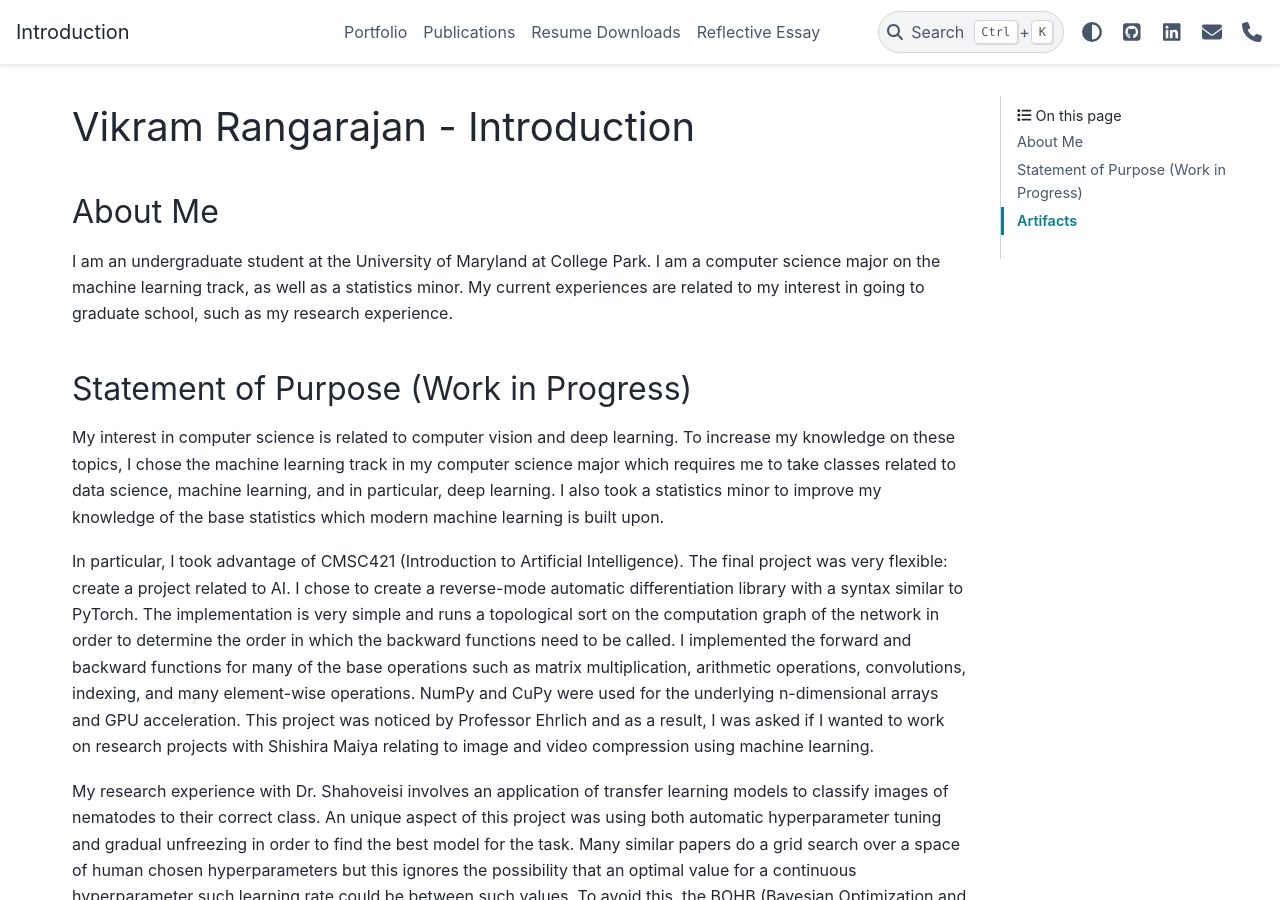
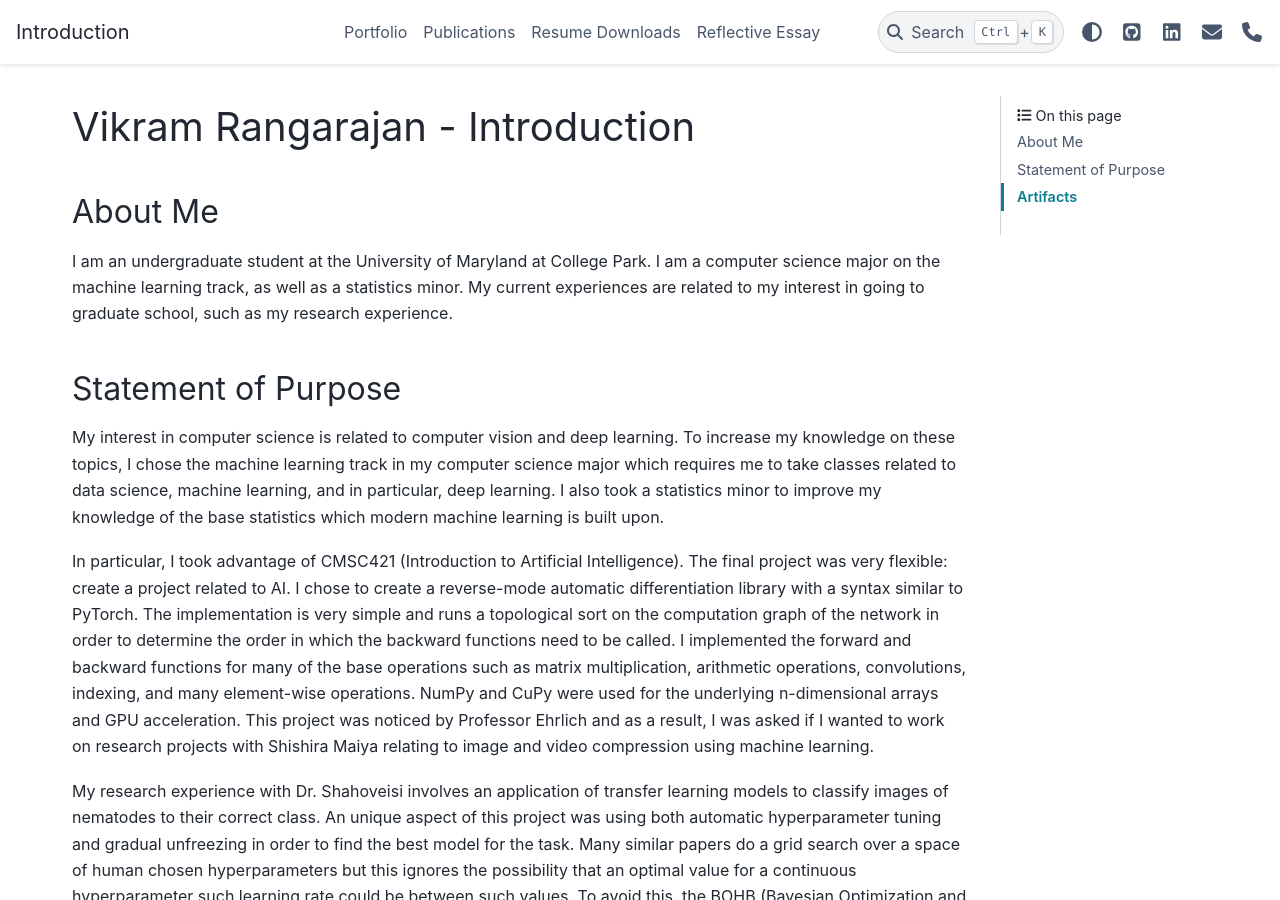
Before and after one commit to VikramRangarajan/ENGL390EPortfolio, a Sphinx documentation site: the page built from docs/source/index.rst, in a window 1280 px wide and 900 px high. Built offline with Sphinx 7.4.7 and the PyData theme 0.15.4, drawn with Linux system fonts in a browser that asks for light colours.

Commit message:
Final update

```diff
--- a/docs/source/index.rst
+++ b/docs/source/index.rst
@@ -10,7 +10,7 @@ I am a computer science major on the machine learning track, as well as a statis
 My current experiences are related to my interest in going to graduate school, such as my
 research experience.
 
-Statement of Purpose (Work in Progress)
+Statement of Purpose
 =======================================
 
 My interest in computer science is related to computer vision and deep learning.
--- a/docs/source/reflectiveessay.rst
+++ b/docs/source/reflectiveessay.rst
@@ -5,7 +5,7 @@ Reflective Essay
 I believe that all of my experiences and artifacts have shaped my career.
 The recently is my research experience with Dr. Shahoveisi.
 It has been my first research experience and I have enjoyed it and learned
-a lot from it. It has also set my sights on going to graduate school.
+a lot from it and will hopefully result in a publication. It has also set my sights on going to graduate school.
 In addition, my SimpleTensor project taught me a lot about the inner
 workings of deep learning frameworks and algorithms. Along with my
 classwork, my interests have been paved into what they are currently.
```
